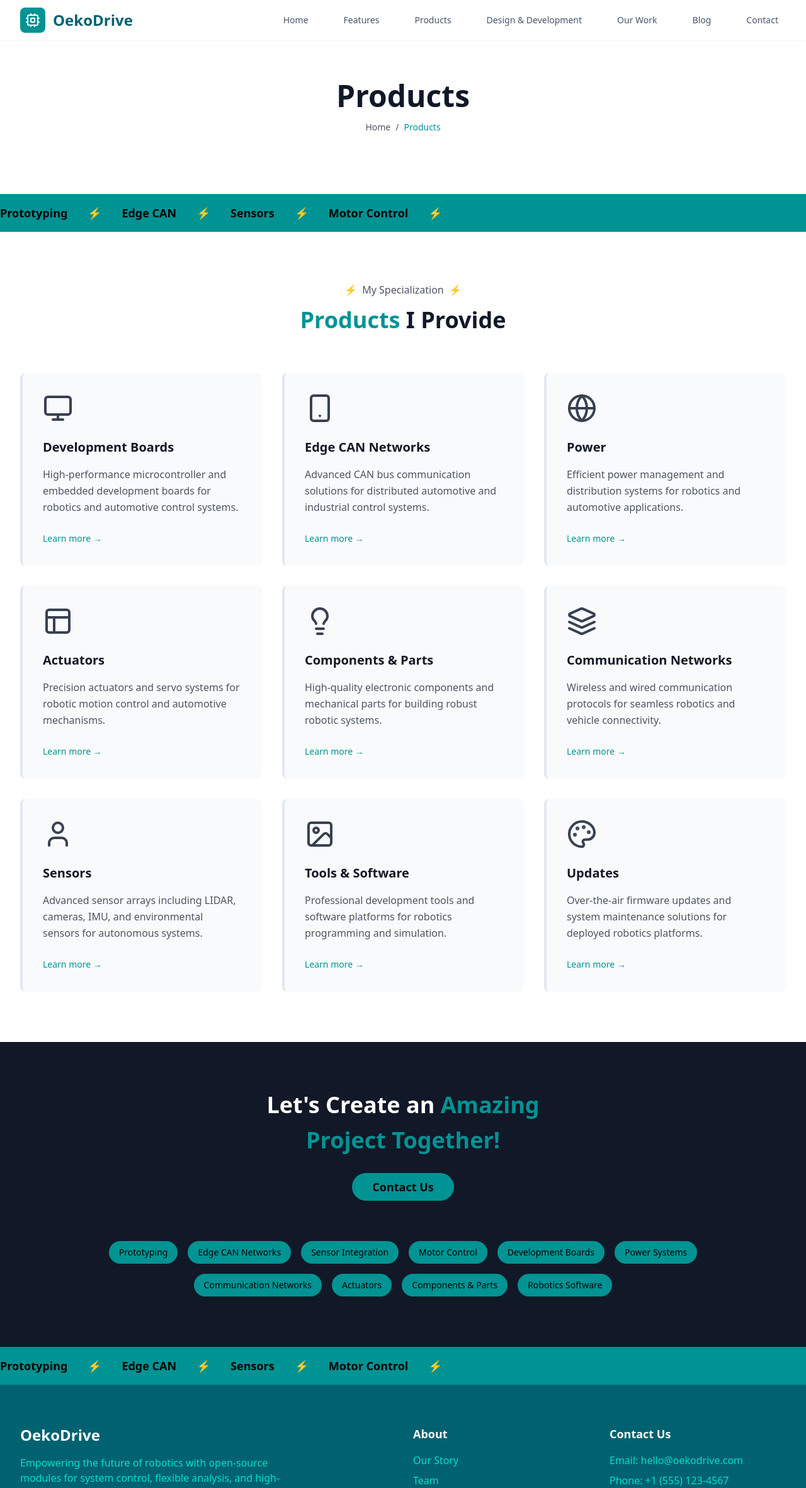
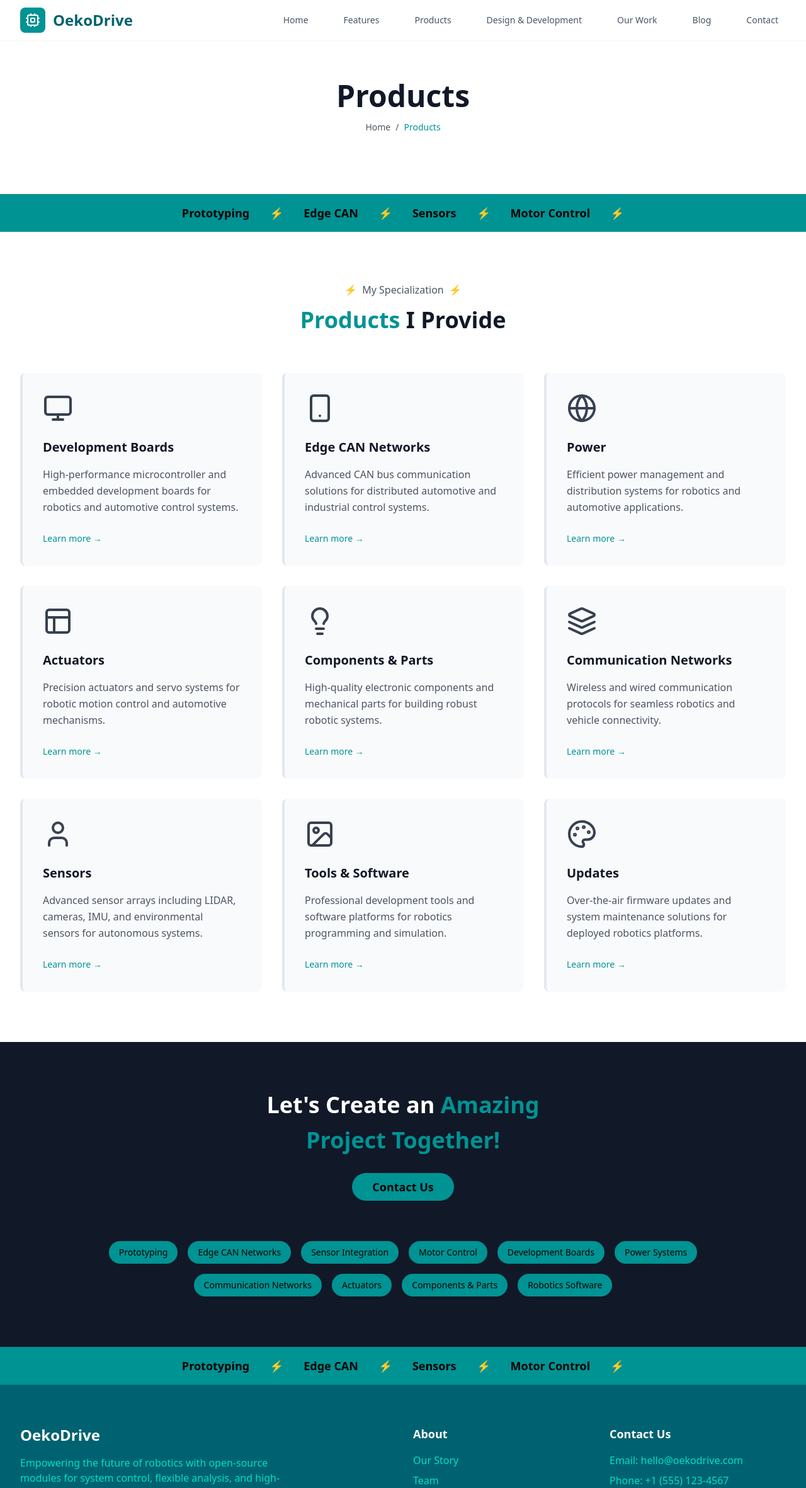
Before and after one commit to cube91430/oeko-drive-genesis-core, a React (Vite) app: page /products in a window 1280 px wide. Shown: the top 2362 px of the page at 63% size. Built offline with nearby package versions, Linux system fonts and the light colour scheme.

Commit message:
Center text in animated banner
Center the text content within the animated banner on the Products page.

```diff
--- a/src/pages/Products.tsx
+++ b/src/pages/Products.tsx
@@ -81,7 +81,7 @@ const Products = () => {
 
       {/* Animated Banner */}
       <section className="bg-moss-medium py-4 overflow-hidden">
-        <div className="flex animate-pulse">
+        <div className="flex animate-pulse justify-center">
           <div className="flex items-center space-x-8 text-black font-bold text-lg whitespace-nowrap">
             <span>Prototyping</span>
             <span>⚡</span>
@@ -160,7 +160,7 @@ const Products = () => {
 
       {/* Bottom Banner */}
       <section className="bg-moss-medium py-4 overflow-hidden">
-        <div className="flex animate-pulse">
+        <div className="flex animate-pulse justify-center">
           <div className="flex items-center space-x-8 text-black font-bold text-lg whitespace-nowrap">
             <span>Prototyping</span>
             <span>⚡</span>
```
